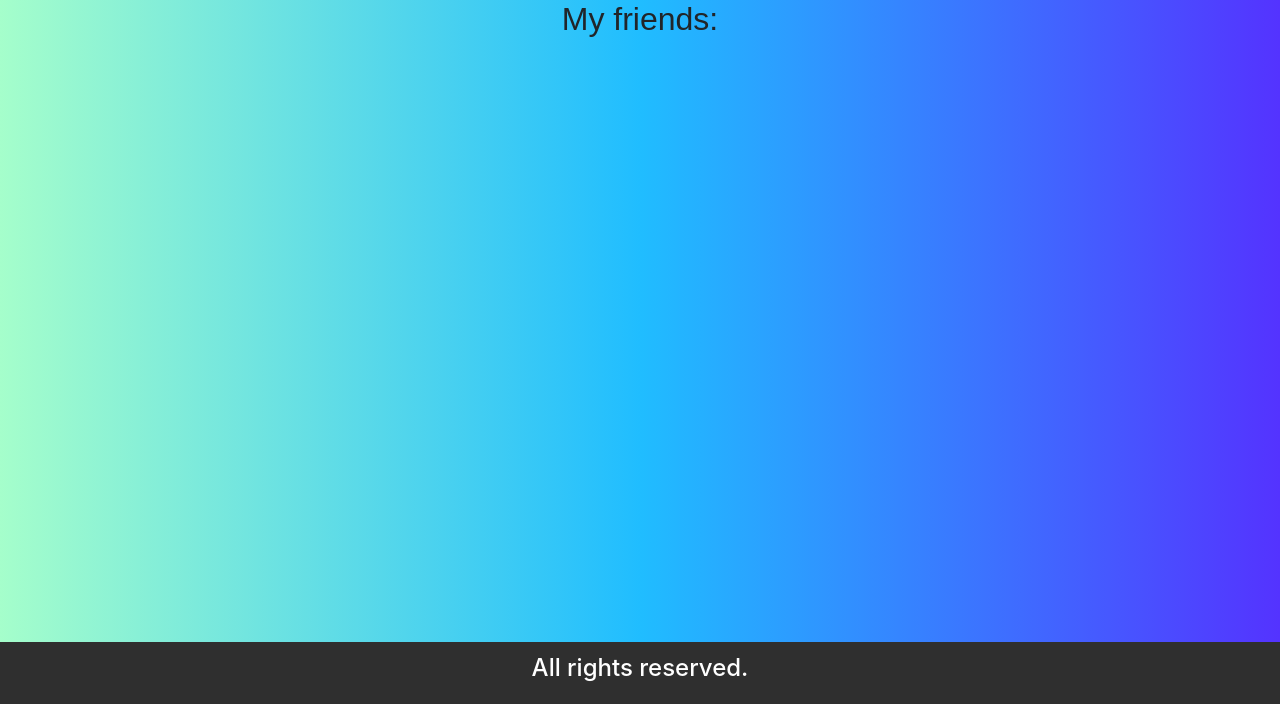
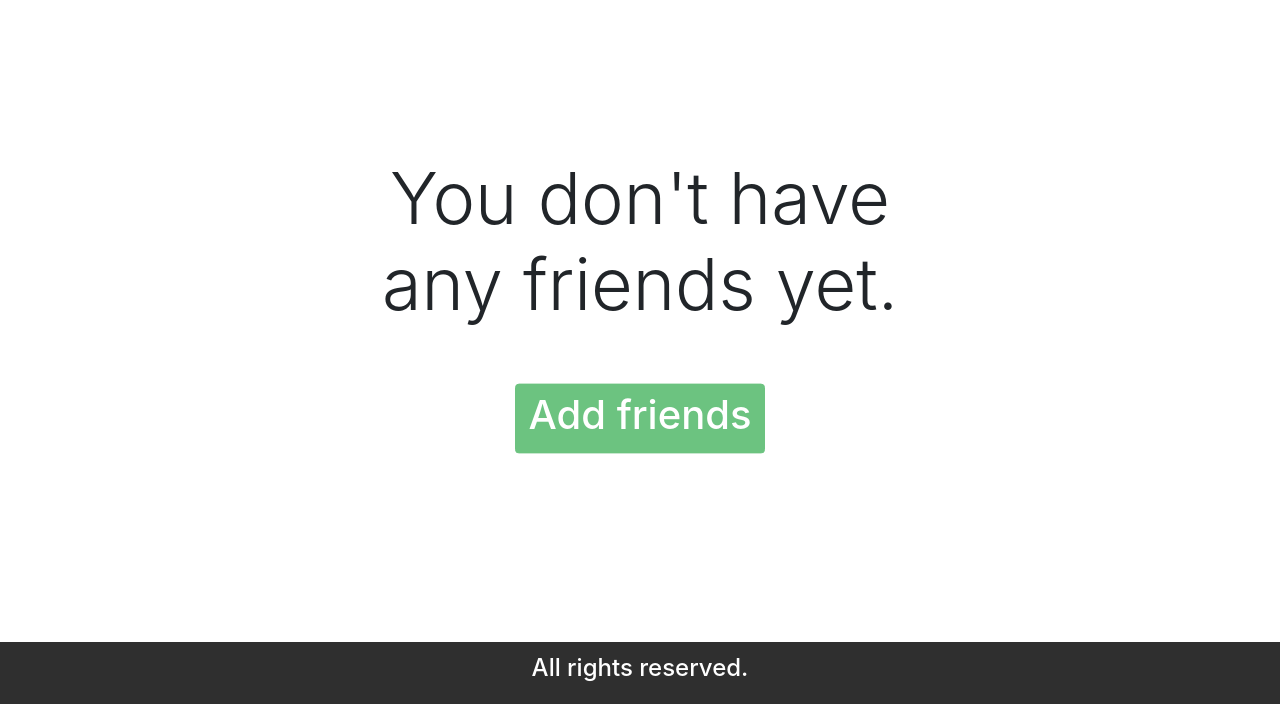
Before and after one commit to EventManagerTeam/EventManager, a Django app: page /friends in a window 1280 px wide. Shown: the part 96-800 px from the top of the page. Run offline with Django 3.2, Linux system fonts and the light colour scheme; the visitor is signed in with stand-in values (Sample User, id 1); parts of the project's set-up code (start-up, migrations or seed data) failed here and were passed over; some libraries are stand-ins or nearby versions.

Commit message:
fix My friends page when empty #295 and refactor

```diff
--- /dev/null
+++ b/eventmanager/accounts/templates/friends/no_friends.html
@@ -0,0 +1,27 @@
+{% extends 'accounts/base.html' %}
+{% load static %}
+
+{% block title %}
+	No friends
+{% endblock %}
+
+{% block content %}
+{% load crispy_forms_tags %}
+<div class="horizontally_centered">
+	<h1 class="text-center animated lightSpeedIn slow display-3">
+		You don't have any friends yet.
+	</h1>
+
+	<br> <br>
+
+	<div style="text-align:center;">
+		<a href="/friends/find" class="animated zoomIn infinite slower">
+			<button type="button" class="btn btn-success ">
+				<h1>
+					Add friends
+				</h1>
+			</button>
+		</a>
+	</div>
+</div>
+{% endblock %}
--- a/eventmanager/accounts/views.py
+++ b/eventmanager/accounts/views.py
@@ -359,8 +359,11 @@ def my_friends(request):
                 user.unfriend_url = "users/" + user.details.slug + "/unfriend"
 
     chunks = [friends[x:x + 3] for x in range(0, len(friends), 3)]
-    context = {'users': chunks, 'title': "My friends:"}
-    return render(request, 'friends/all_accounts.html', context)
+    if len(chunks) > 0:
+        context = {'users': chunks, 'title': "My friends:"}
+        return render(request, 'friends/all_accounts.html', context)
+    else:
+        return render(request, 'friends/no_friends.html')
 
 
 @login_required
```
Also changed, not shown: eventmanager/categories/views.py (+7 -7 lines), eventmanager/accounts/templates/friends/partials/list_friends.html (line endings or trailing spaces).
